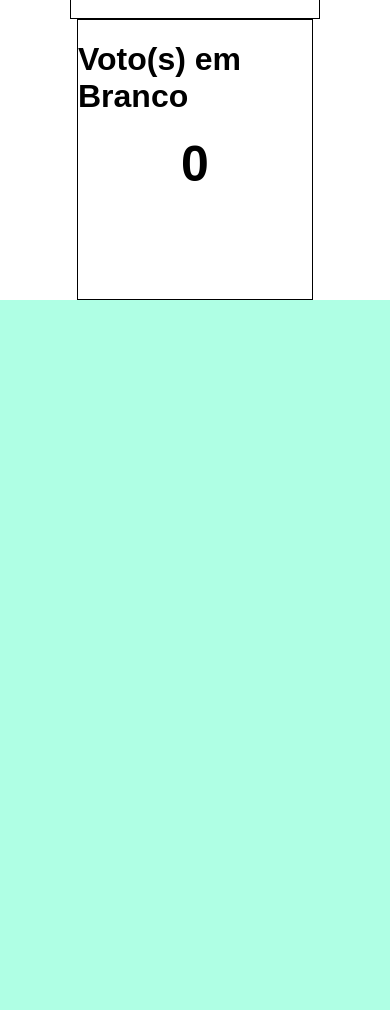
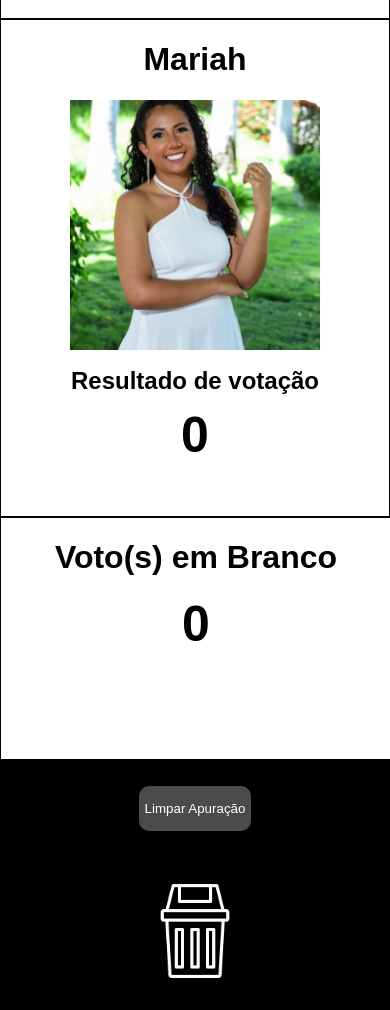
Before and after one commit to LucasPaulo001/ballot-box, a plain HTML site: page pages/apuração.html in a window 390 px wide. Shown: the part 1475-2485 px from the top of the page. Before the commit the page ends 1775 px from the top, so only its background shows below. Drawn offline with Linux system fonts and the light colour scheme.

Commit message:
Resolução de bugs, responsividade e adição da função limpar apuração

```diff
--- a/css/styleApr.css
+++ b/css/styleApr.css
@@ -9,7 +9,6 @@ body{
     display: flex;
     flex-direction: column;
     justify-content: center;
-    height: 100vh;
     background-color: rgb(175, 255, 228);
 }
 .apuration-content{
@@ -25,11 +24,32 @@ body{
     flex-direction: column;
     align-items: center;
 }
-#resL, #resA, #resS, #resB, #statusA, #statusS, #statusL{
+.btn{
+    background-color: black;
+    font-weight: bold;
+    display: flex;
+    flex-direction: column;
+    justify-content: space-evenly;
+    align-items: center;
+}
+.button{
+    background-color: rgb(75, 75, 75);
+    height: 45px;
+    border-radius: 10px;
+    border: none;
+    color: white;
+    cursor: pointer;
+}
+.btn > button{
+    height: 10%;
+}
+#resL, #resA, #resS, #resB, #resM, #statusA, #statusS, #statusL{
     font-size: 50px;
     font-weight: bold;
 }
 .branco{
+    display: flex;
+    justify-content: center;
     grid-column: 2;
 
 }
@@ -49,10 +69,29 @@ body{
         display: flex;
         background-color: white;
         flex-direction: column;
-        align-items: center;
     }
     .branco{
-        width: 60%;
+        width: 100%;
     }
+    .btn{
+        background-color: black;
+        height: 250px;
+        font-weight: bold;
+        display: flex;
+        flex-direction: column;
+        justify-content: space-around;
+    }
+    .button{
+        background-color: rgb(75, 75, 75);
+        height: 45px;
+        border-radius: 10px;
+        border: none;
+        color: white;
+    }
+}
 
+@media only screen and (max-width: 950px) and (orientation: landscape) {
+    .apuration-content{
+        grid-template-rows: 50%;
+    }
 }
--- a/js/main.js
+++ b/js/main.js
@@ -1,5 +1,5 @@
 let fim = document.getElementById('finalizado');//Msg fim, após o voto
-let candidatoL = 0, candidatoA = 0, candidatoS = 0, candidatoB=0;//números dos candidatos
+let candidatoL = 0, candidatoA = 0, candidatoS = 0, candidatoB=0, candidatoM=0;//números dos candidatos
 let numero = '';//Variável "numero começa vazia"
 
 //Função para imprimir os números na tela
@@ -22,7 +22,6 @@ function imagemCand(numero){
     }
     if(numero === '136'){
         document.getElementById('image').src = 'images/Aline.jpeg';
-        document.getElementById('image').style.width =
         document.getElementById('name').innerHTML = 'Aline';
         candidatoA++;
     }
@@ -30,6 +29,11 @@ function imagemCand(numero){
         document.getElementById('image').src = 'images/Sabrina.jpeg';
         document.getElementById('name').innerHTML = 'Sabrina';
         candidatoS++;
+    }
+    if(numero === '125'){
+        document.getElementById('image').src = 'images/Mariah.jpeg';
+        document.getElementById('name').innerHTML = 'Mariah';
+        candidatoM++;
     }
 }
 
@@ -64,12 +68,24 @@ function apurar(){
     localStorage.setItem('candidatoL', candidatoL++);
     localStorage.setItem('candidatoA', candidatoA++);
     localStorage.setItem('candidatoS', candidatoS++);
+    localStorage.setItem('candidatoM', candidatoM++);
     localStorage.setItem('candidatoB', candidatoB++);
     window.location.href = '../pages/apuração.html';
 
 }
 
 document.getElementById('resL').innerHTML = localStorage.getItem('candidatoL') || 0;
-document.getElementById('resA').innerText = localStorage.getItem('candidatoA') || 0;
-document.getElementById('resS').innerText = localStorage.getItem('candidatoS') || 0;
-document.getElementById('resB').innerText = localStorage.getItem('candidatoB') || 0;
+document.getElementById('resA').innerHTML = localStorage.getItem('candidatoA') || 0;
+document.getElementById('resS').innerHTML = localStorage.getItem('candidatoS') || 0;
+document.getElementById('resM').innerHTML = localStorage.getItem('candidatoM') || 0;
+document.getElementById('resB').innerHTML = localStorage.getItem('candidatoB') || 0;
+
+//Função para limpar a apuração
+function clearAP(){
+    localStorage.clear();
+    document.getElementById('resL').innerHTML = 0;
+    document.getElementById('resA').innerHTML = 0;
+    document.getElementById('resS').innerHTML = 0;
+    document.getElementById('resM').innerHTML = 0;
+    document.getElementById('resB').innerHTML = 0;
+}
--- a/pages/apuração.html
+++ b/pages/apuração.html
@@ -48,6 +48,19 @@
                     <p id="statusS"></p>
                 </div>
             </div>
+            <div class="candidato">
+                <div class="name">
+                    <h1>Mariah</h1>
+                </div>
+                <div class="img">
+                    <img src="../images/Mariah.jpeg" alt="" height="250px">
+                </div>
+                <div class="resultado">
+                    <h2>Resultado de votação</h2>
+                    <p id="resM"></p>
+                    <p id="statusB"></p>
+                </div>
+            </div>
             <div class="candidato branco">
                 <div class="name">
                     <h1>Voto(s) em Branco</h1>
@@ -57,6 +70,14 @@
                     <p id="statusB"></p>
                 </div>
             </div>
+            <div class="btn">
+                <div>
+                    <button class="button" onclick="clearAP()">Limpar Apuração</button>
+                </div>
+                <div>
+                    <img src="../images/lixeira.png" alt="" height="100px">
+                </div>
+            </div>
         </div>
    </main>
 
```
Also changed, not shown: css/styleinfo.css (+29 -2 lines), images/Mariah.jpeg (added), images/lixeira.png (added).
